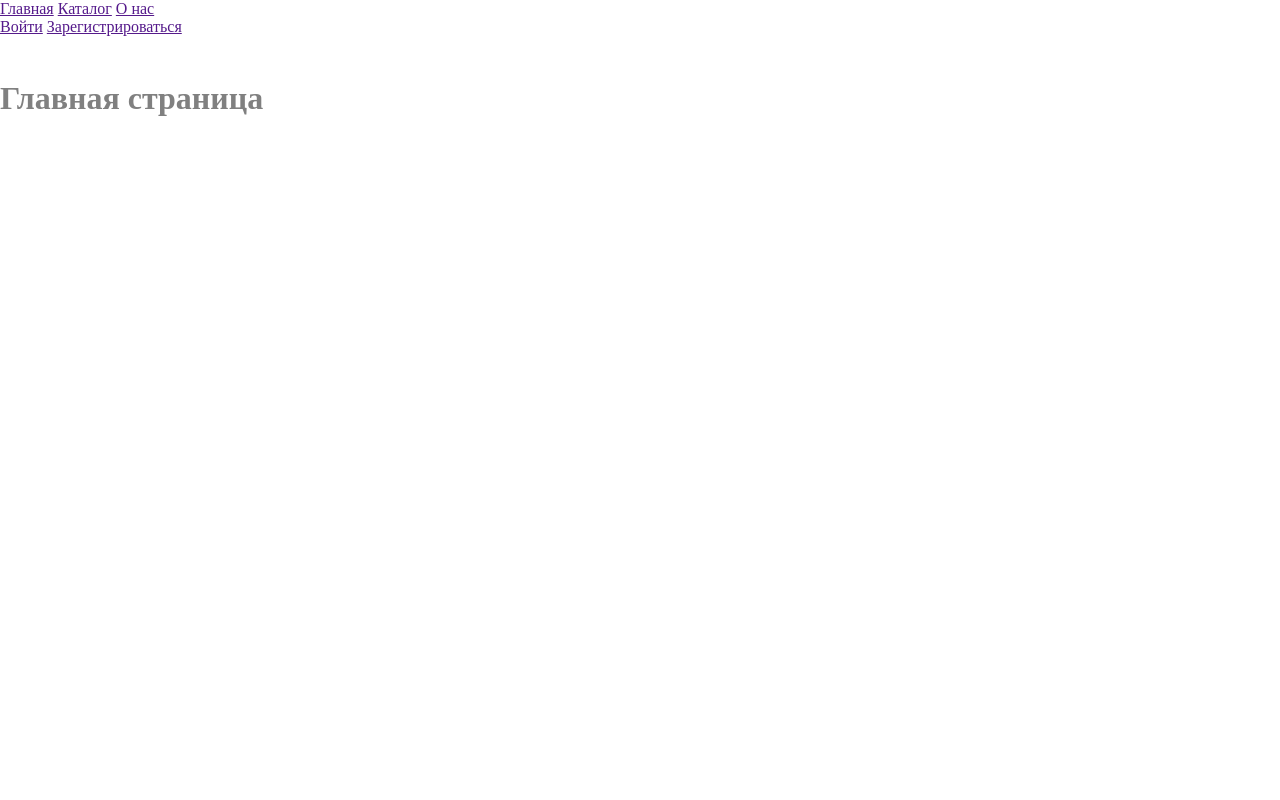
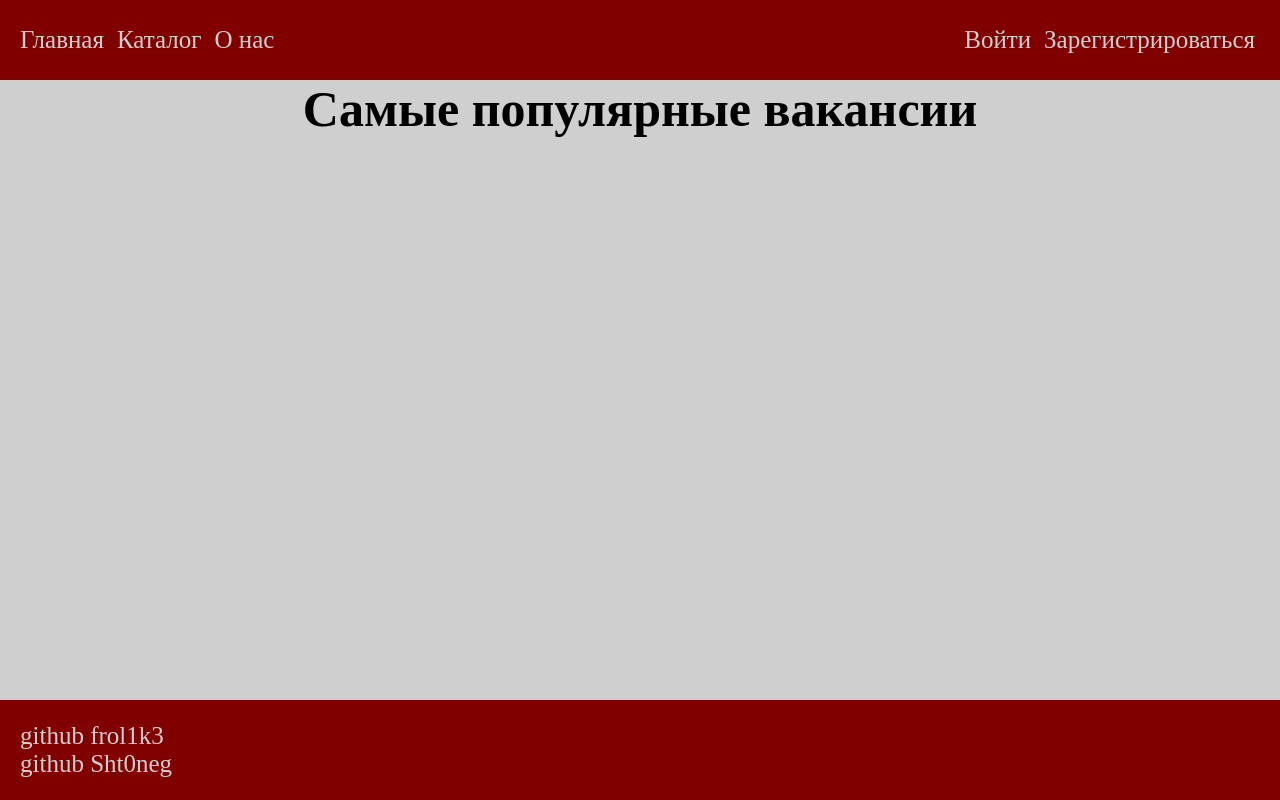
Before and after one commit to Sht0neg/FinalDjangoProject, a Django app: page / in a window 1280 px wide. Run offline with Django 5.2, Linux system fonts and the light colour scheme.

Commit message:
оформил главную страницу сайта

```diff
--- a/static/styles.css
+++ b/static/styles.css
@@ -7,23 +7,68 @@
 header{
     width: 100vw;
     height: 80px;
-    color: maroon;
+    background-color: maroon;
+    display: flex;
+    align-items: center;
+    justify-content: space-between;
 }
 
 body{
-    color: gray;
+    background-color: rgb(207, 207, 207);
+    min-height: 100vh;
+    display: flex;
+    flex-direction: column;
+    align-items: center;
+    justify-content: center;
+}
+
+main {
+    flex-grow: 1;
 }
 
 footer{
     width: 100vw;
     height: 100px;
-    color: maroon;
+    background-color: maroon;
+    display: flex;
+    justify-content: center;
+    flex-direction: column;
 }
 
-.div_login{
+.footer_info{
+    margin-left: 20px;
+}
+
+.div_log_reg{
     display: flex;
     width: 350px;
     height: 270px;
     align-items: center;
     justify-content: center;
 }
+
+.header_menu{
+    position: relative;
+    margin-left: 20px;
+    display: flex;
+    gap: 13px;
+}
+
+.header_log_reg{
+    position: relative;
+    margin-right: 25px;
+    display: flex;
+    gap: 13px;
+}
+
+.text_menu{
+    font-size: 25px;
+    color: rgb(207, 207, 207);
+    text-decoration: none;
+    display: flex;
+}
+
+.text_main{
+    font-size: 50px;
+    font-weight: bold;
+}
--- a/templates/base.html
+++ b/templates/base.html
@@ -3,26 +3,33 @@
 <head>
     <meta charset="UTF-8">
     <meta name="viewport" content="width=device-width, initial-scale=1.0">
-    <link rel="stylesheet" href="\static\styles.css">
+    <link rel="stylesheet" href="/static/styles.css">
     <title>название</title>
 </head>
 <body>
     <header>
         <div class="header_menu">
-            <a href="">Главная</a>
-            <a href="">Каталог</a>
-            <a href="">О нас</a>
+            <a href="" class="text_menu">Главная</a>
+            <a href="" class="text_menu">Каталог</a>
+            <a href="" class="text_menu">О нас</a>
         </div>
         <div class="header_log_reg">
-            <a href="">Войти</a>
-            <a href="">Зарегистрироваться</a>
+            <a href="" class="text_menu">Войти</a>
+            <a href="" class="text_menu">Зарегистрироваться</a>
         </div>
     </header>
 
-    {% block main %}{% endblock main %}
+    <main>
+        {% block main %}{% endblock main %}
+    </main>
 
     {% block scripts %}{% endblock scripts %}
 
-    <footer></footer>
+    <footer>
+        <p class="footer_info">
+            <a href="https://github.com/frol1k3" class="text_menu">github frol1k3</a>
+            <a href="https://github.com/Sht0neg" class="text_menu">github Sht0neg</a>
+        </p>
+    </footer>
 </body>
 </html>
--- a/templates/login.html
+++ b/templates/login.html
@@ -1,7 +1,7 @@
 {% extends "base.html" %}
 
 {% block main %}
-    <div class="div_login">
+    <div class="div_log_reg">
         <h1>Войти</h1>
         <form method="post">
             {% csrf_token %}
--- a/templates/main.html
+++ b/templates/main.html
@@ -1,5 +1,5 @@
 {% extends "base.html" %}
 
 {% block main %}
-    <h1>Главная страница</h1>
+    <h1 class="text_main">Самые популярные вакансии</h1>
 {% endblock main %}
```
Also changed, not shown: templates/registration.html (+12 -0 lines).
